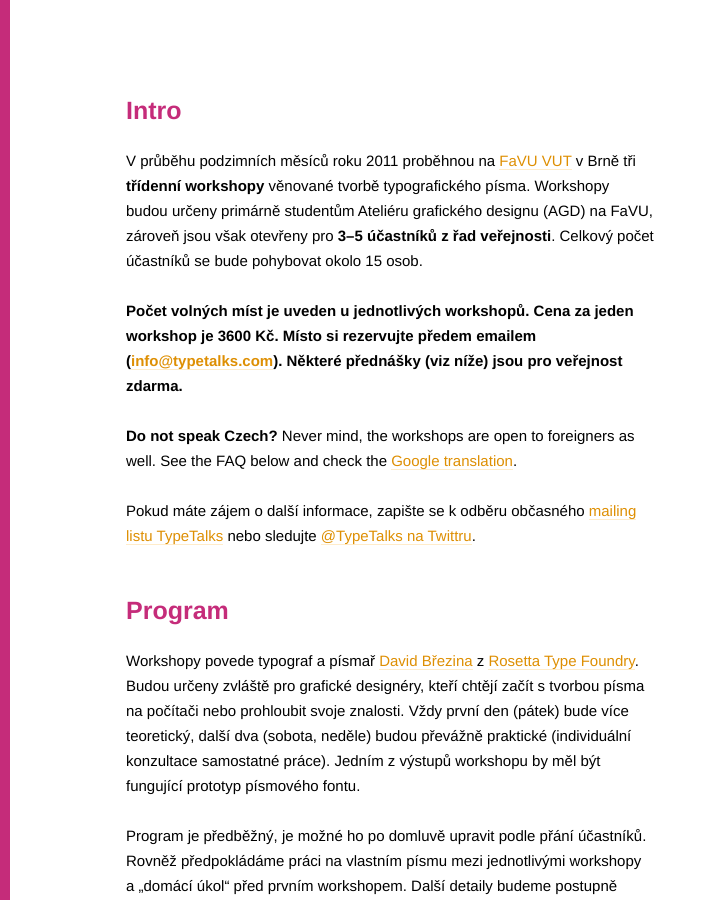
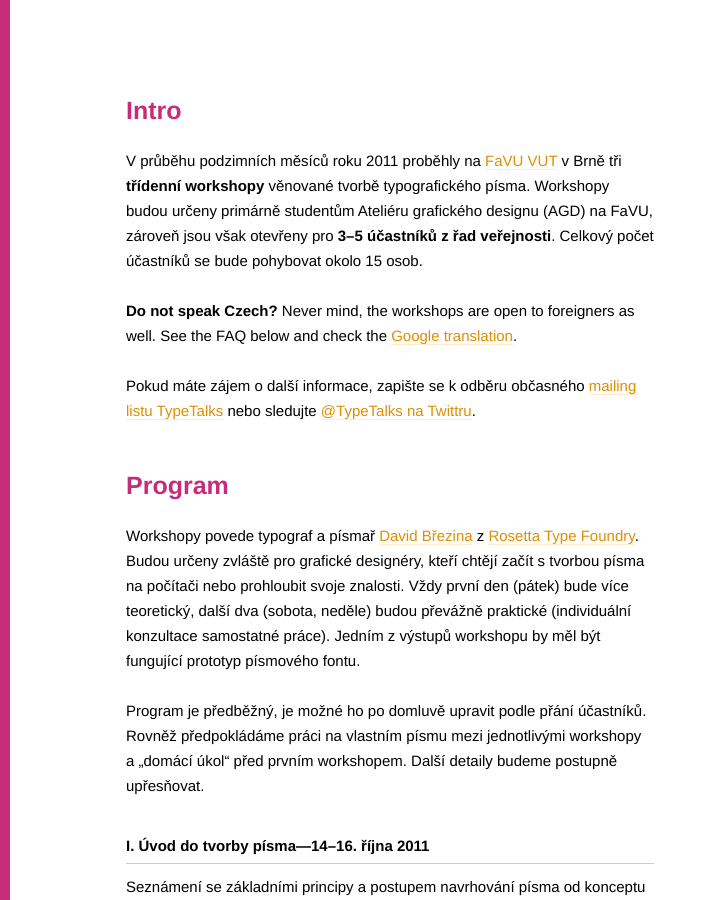
Before and after one commit to MrBrezina/typeworks.org, a Jekyll site: the page built from index.md, in a window 1280 px wide and 900 px high. Shown: the whole window, without its empty margins (0-707 px from the left). Built offline with Jekyll 4.4.1, drawn with Linux system fonts in a browser that asks for light colours.

Commit message:
Removed costs

```diff
--- a/index.md
+++ b/index.md
@@ -3,9 +3,7 @@ layout: layout
 title: Intro
 ---
 
-V průběhu podzimních měsíců roku 2011 proběhnou na [FaVU VUT](http://www.ffa.vutbr.cz/) v Brně tři **třídenní workshopy** věnované tvorbě typografického písma. Workshopy budou určeny primárně studentům Ateliéru grafického designu (AGD) na FaVU, zároveň jsou však otevřeny pro **3–5 účastníků z řad veřejnosti**. Celkový počet účastníků se bude pohybovat okolo 15 osob.
-
-**Počet volných míst je uveden u jednotlivých workshopů. Cena za jeden workshop je 3600 Kč. Místo si rezervujte předem emailem (<info@typetalks.com>). Některé přednášky (viz níže) jsou pro veřejnost zdarma.**
+V průběhu podzimních měsíců roku 2011 proběhly na [FaVU VUT](http://www.ffa.vutbr.cz/) v Brně tři **třídenní workshopy** věnované tvorbě typografického písma. Workshopy budou určeny primárně studentům Ateliéru grafického designu (AGD) na FaVU, zároveň jsou však otevřeny pro **3–5 účastníků z řad veřejnosti**. Celkový počet účastníků se bude pohybovat okolo 15 osob.
 
 **Do not speak Czech?** Never mind, the workshops are open to foreigners as well. See the FAQ below and check the [Google translation](http://translate.google.com/translate?js=n&prev=_t&hl=cs&ie=UTF-8&layout=2&eotf=1&sl=cs&tl=en&u=http%3A%2F%2Ftypeworks.org&act=url).
 
```
